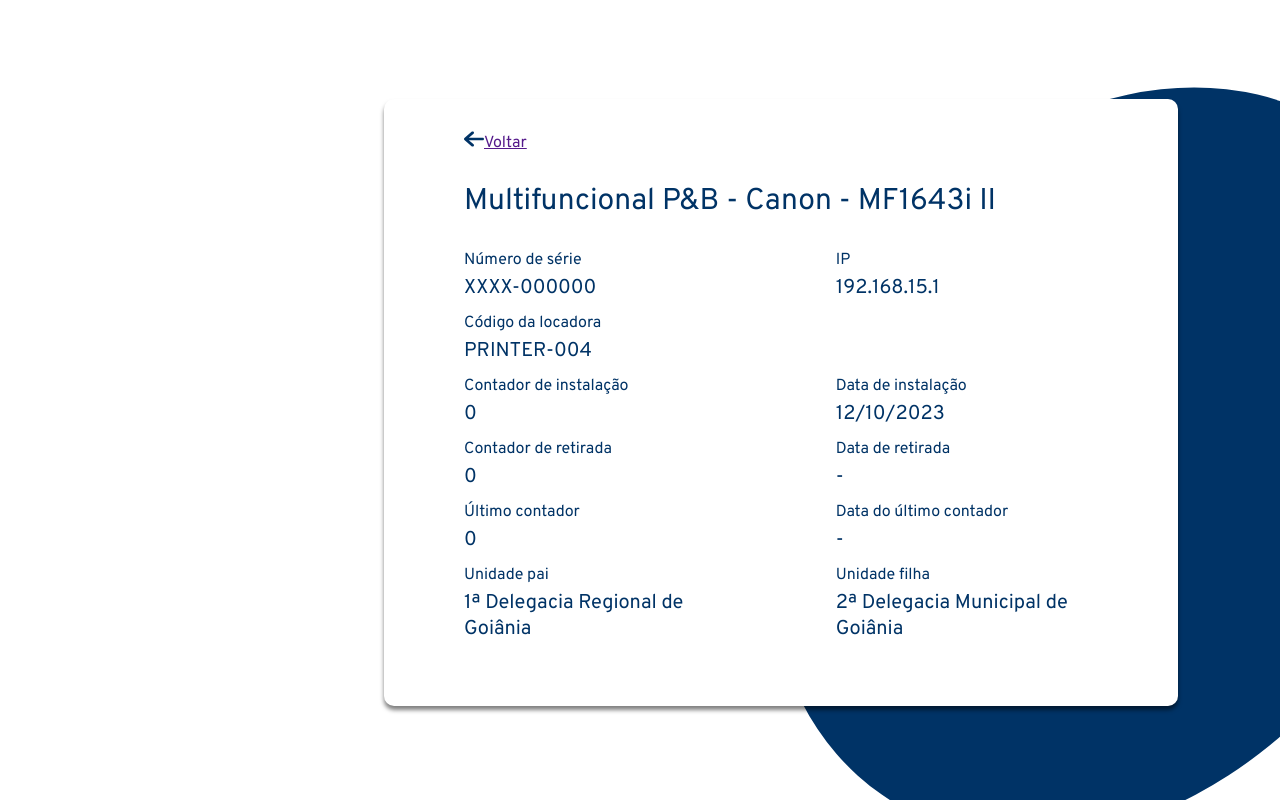
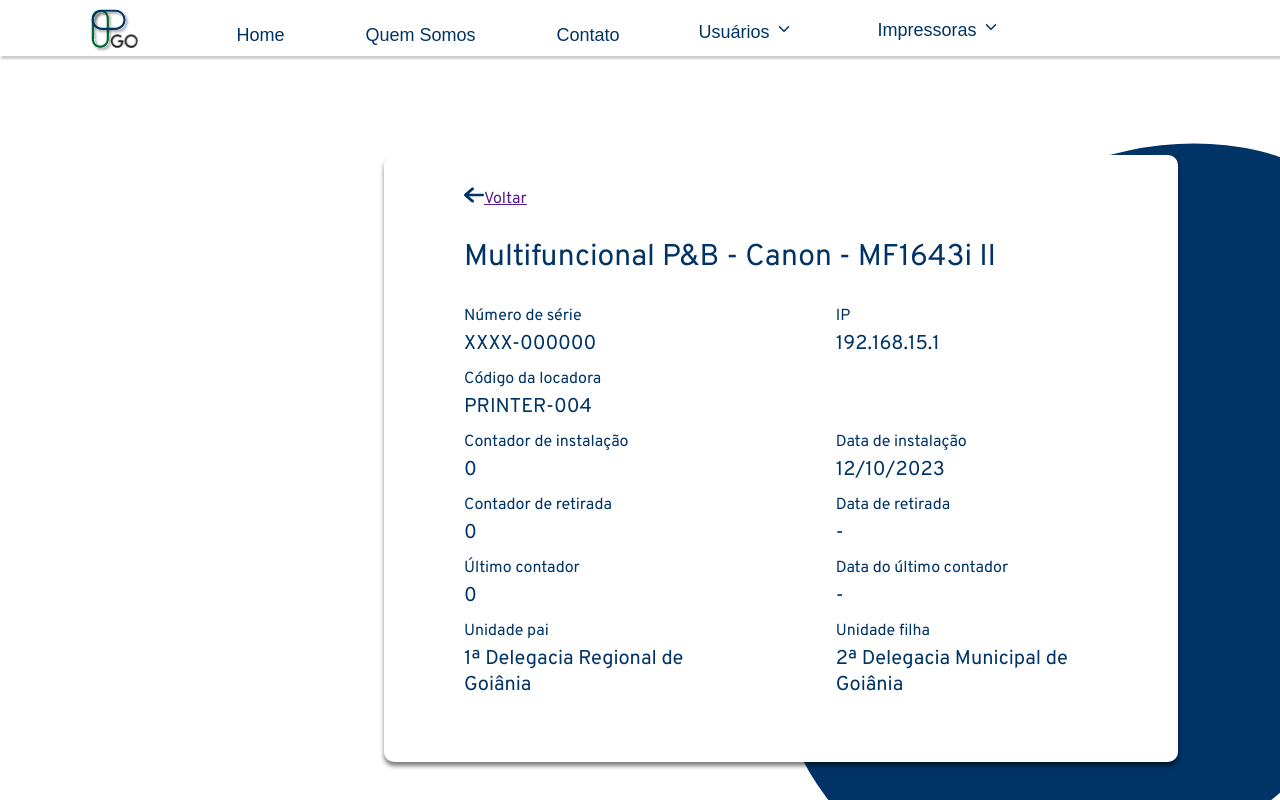
Before and after one commit to fga-eps-mds/2023.2-PrintGo-FrontEnd, a React (Create React App) app: page /viewPrinter in a window 1280 px wide. Built offline with nearby package versions, Linux system fonts and the light colour scheme; no server answers.

Commit message:
:bulb: (#103) Adicionando Navbar

```diff
--- a/src/pages/ViewPrinter.js
+++ b/src/pages/ViewPrinter.js
@@ -3,6 +3,7 @@ import { getPrinterData } from "../api/api";
 import '../style/pages/viewPrinter.css';
 import login_ellipse from '../assets/login_ellipse.svg';
 import voltar_vector from '../assets/voltar_vector.svg';
+import Navbar from "../components/navbar/Navbar";
 
 export default function ViewImpressora(){
     // Estado para armazenar os dados da impressora.
@@ -37,6 +38,8 @@ export default function ViewImpressora(){
     }
 
     return(
+        <>
+            <Navbar />
             <div id="container-viewprinter">
                 <div id="viewprinter-left-content"></div>
                 <div id="viewprinter-right-content">
@@ -110,5 +113,6 @@ export default function ViewImpressora(){
                     </div>
                 </div>
             </div>
+        </>
     );
 }
```
Lines whose indentation alone changed are shown as unchanged.
